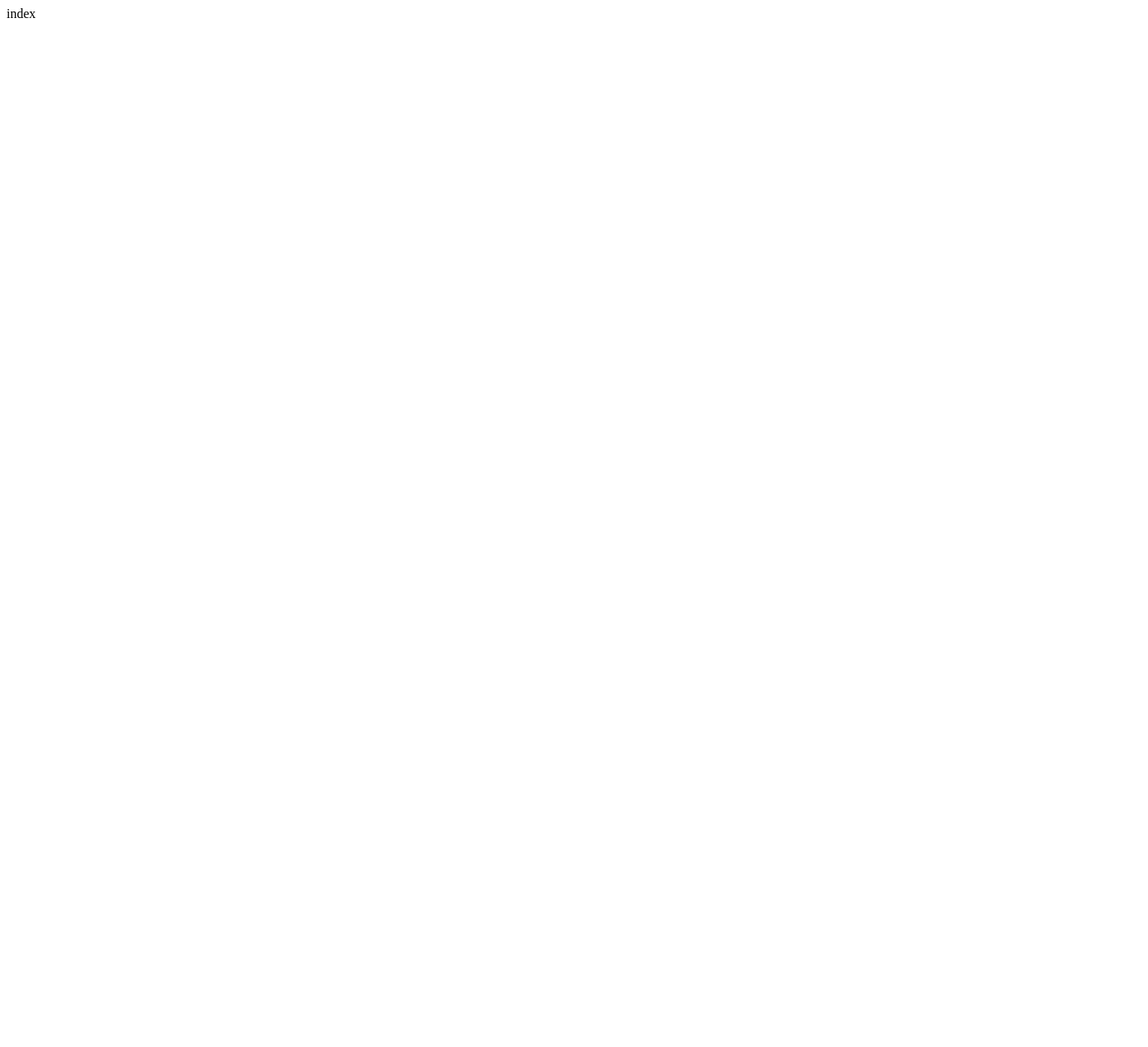
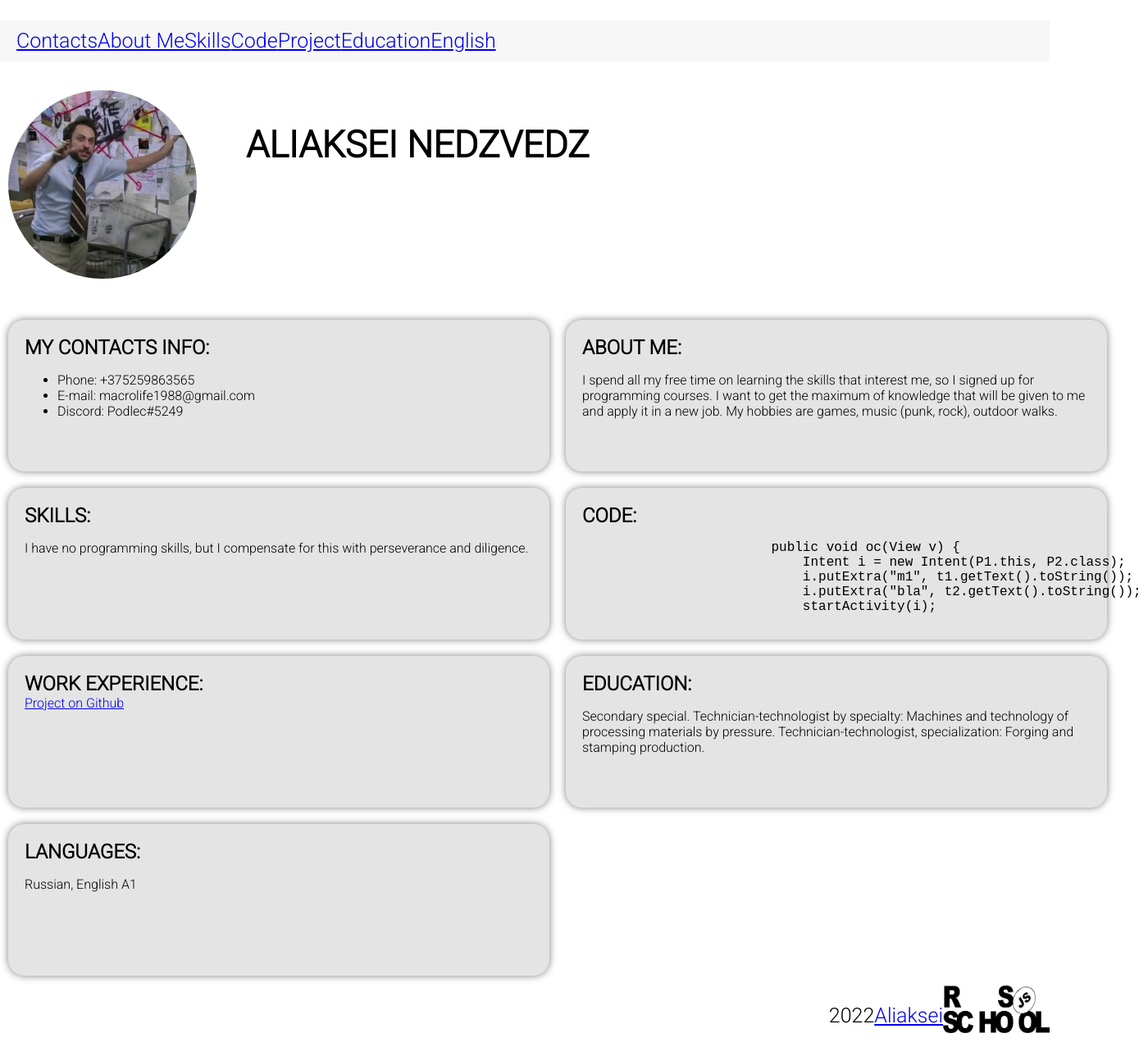
Before and after one commit to SirPodlec/rsschool-cv, a plain HTML site: page index.html in a window 1280 px wide. Shown: the whole page at 82% size, 1400 px wide, since content can reach past the window. Before the commit the page ends 800 px from the top, so only its background shows below. Drawn offline with Linux system fonts and the light colour scheme.

Commit message:
init: add test code

```diff
--- a/index.html
+++ b/index.html
@@ -1 +1,97 @@
-index
+<!DOCTYPE html>
+<html lang="en">
+<head>
+    <meta charset="UTF-8">
+    <meta http-equiv="X-UA-Compatible" content="IE=edge">
+    <meta name="viewport" content="width=device-width, initial-scale=1.0">
+    <title>cv</title>
+    <link href="style.css" rel="stylesheet">
+    <link rel="preconnect" href="https://fonts.googleapis.com">
+    <link rel="preconnect" href="https://fonts.gstatic.com" crossorigin>
+    <link href="https://fonts.googleapis.com/css2?family=Roboto:wght@100;300&display=swap" rel="stylesheet">
+</head>
+<body>
+    <header class="header">
+        <div class="menu">
+            <naw>
+                <ul class="nav-list">
+                    <li class="nav-item"><a href="#left1" class="nav-link">Contacts</a></li>
+                    <li class="nav-item"><a href="#right1" class="nav-link">About Me</a></li>
+                    <li class="nav-item"><a href="#left2" class="nav-link">Skills</a></li>
+                    <li class="nav-item"><a href="#right2" class="nav-link">Code</a></li>
+                    <li class="nav-item"><a href="#left3" class="nav-link">Project</a></li>
+                    <li class="nav-item"><a href="#right3" class="nav-link">Education</a></li>
+                    <li class="nav-item"><a href="#left4" class="nav-link">English</a></li>
+                  </ul>
+            </naw>
+        </div>
+    </header>
+    <main class="main">
+        <section class="container1">
+            <div class="avatar">
+                <img class="ava" src="charlie.jpg" alt="avatar" width="230px" height="230px">
+            </div>
+            <div class="name">
+                <h1>Aliaksei Nedzvedz</h1>
+            </div>
+        </section>
+        <section class="container">
+            <div class="left1">
+                <h2>My Contacts Info:</h2>
+                    <ul class="info">
+                        <li>Phone: +375259863565</li>
+                        <li>E-mail: macrolife1988@gmail.com</li>
+                        <li>Discord: Podlec#5249</li>
+                    </ul>
+            </div>
+            <div class="right1">
+                <h2>About Me:</h2>
+                    <p>I spend all my free time on learning the skills that interest me, so I signed up for programming courses. I want to get the maximum of knowledge that will be given to me and apply it in a new job. My hobbies are games, music (punk, rock), outdoor walks.</p>
+            </div>
+        </section>
+        <section class="container">
+            <div class="left2">
+                <h2>Skills:</h2>
+                    <p>I have no programming skills, but I compensate for this with perseverance and diligence.</p>
+            </div>
+            <div class="right2">
+                <h2>Code:</h2>
+                    <pre>
+                        public void oc(View v) {
+                            Intent i = new Intent(P1.this, P2.class);
+                            i.putExtra("m1", t1.getText().toString());
+                            i.putExtra("bla", t2.getText().toString());
+                            startActivity(i);
+                    </pre>
+            </div>
+        </section>
+        <section class="container">
+            <div class="left3">
+                <h2>Work experience:</h2>
+                    <a href="https://SirPodlec.github.io/rsschool-cv/cv"> Project on Github</a>
+            </div>
+            <div class="right3">
+                <h2>Education:</h2>
+                    <p>Secondary special. Technician-technologist by specialty: Machines and technology of processing materials by pressure. Technician-technologist, specialization: Forging and stamping production.</p>
+            </div>
+        </section>
+        <section class="container">
+            <div class="left4">
+                <h2>Languages:</h2>
+                    <p>Russian, English A1</p>
+            </div>
+        </section>
+    </main>
+    <footer class="footer">
+        <section class="container2">
+            <div>2022</div>
+            <div>
+                <a href="https://github.com/SirPodlec"> Aliaksei</a>
+            </div>
+            <div>
+               <img src="rs2.jpg" alt="logo" class="logo">
+            </div>
+        </section>
+    </footer>
+</body>
+</html>
--- a/style.css
+++ b/style.css
@@ -1 +1,90 @@
-style
+@import url('https://fonts.googleapis.com/css2?family=Roboto:wght@100;300&display=swap');
+
+body {
+  padding: 0;
+  margin: 0;
+  font-family: 'Roboto', sans-serif;
+  color: 000;
+  font-size: 16px;
+  display: flex;
+  flex-direction: column;
+  justify-content: space-between;
+}
+
+h1, h2 {
+  padding: 0;
+  margin: 0;
+  text-transform: uppercase;
+}
+
+.nav-list {
+  display: flex;
+  align-items: center;
+  list-style: none;
+  font-size: 25px;
+  padding: 0 20px;
+  line-height: 50px;
+  background-color: rgb(247, 247, 247);
+}
+
+.container {
+  display: flex;
+  width: 1360px;
+  margin: 0 auto;
+}
+
+.container1 {
+  display: flex;
+  height: 280px;
+  width: 1400px;
+  margin: 0 auto;
+}
+
+.ava {
+  width: 230px;
+  height: 230px;
+  margin: 10px;
+  border-radius: 120px/120px;
+  box-shadow: 0 2 5px rgba(0,0,0,0.5);
+}
+
+.name {
+  width: 800px;
+  height: 100px;
+  margin: 50px;
+  font-size: 30px;
+}
+
+.right1, .right2, .right3 {
+  float: right;
+  width: 620px;
+  height: 145px;
+  background-color: rgb(228, 228, 228);
+  padding: 20px;
+  margin: 10px;
+  border-radius: 20px/20px;
+  box-shadow: 0 0 10px rgba(0,0,0,0.5);
+}
+
+.left1, .left2, .left3, .left4 {
+  width: 620px;
+  height: 145px;
+  background-color: rgb(228, 228, 228);
+  padding: 20px;
+  margin: 10px;
+  border-radius: 20px/20px;
+  box-shadow: 0 0 10px rgba(0,0,0,0.5);
+}
+
+.container2 {
+  display: flex;
+  align-items: center;
+  justify-content: flex-end;
+  line-height: 50px;
+  font-size: 25px;
+}
+
+.logo {
+  width: 130px;
+  height: 60px;
+}
```
Also changed, not shown: charlie.jpg (added), rs2.jpg (added).
